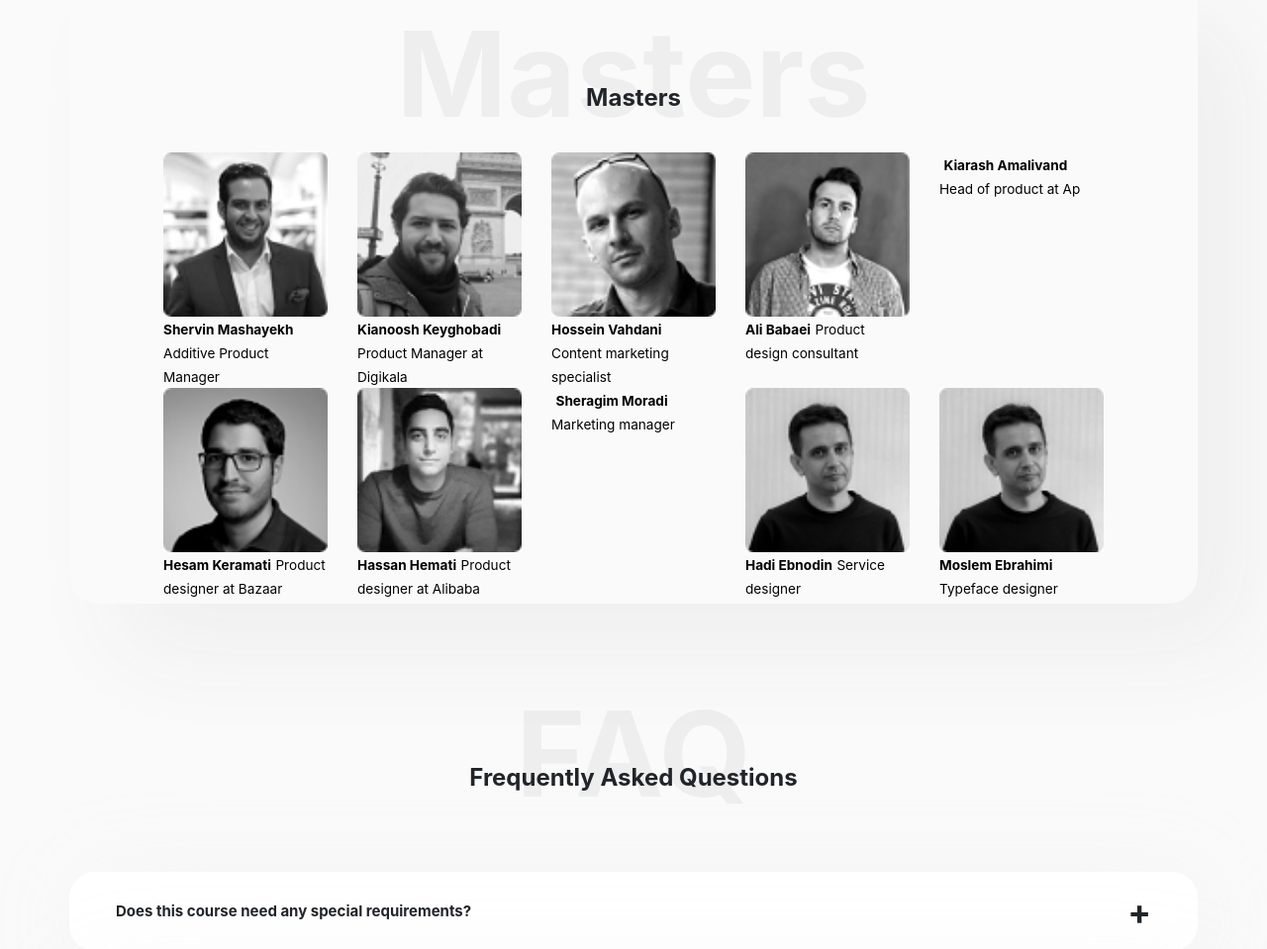
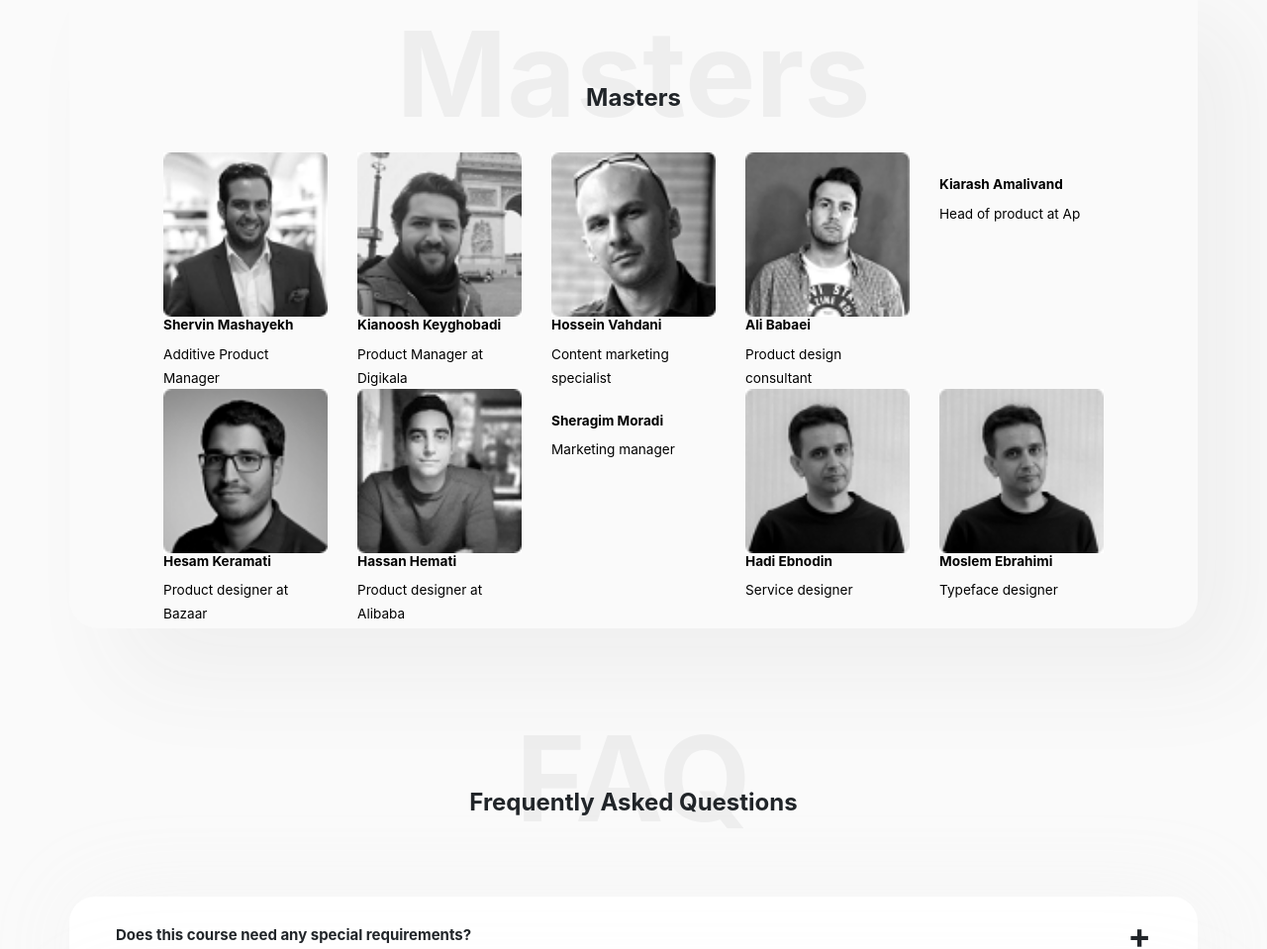
Before and after one commit to gpontes98/product-factory-test, a plain HTML site: page index.html in a window 1280 px wide. Shown: the part 5330-6289 px from the top of the page at 99% size. Drawn offline with nearby package versions, Linux system fonts and the light colour scheme; files whose address does not match are found by name.

Commit message:
Fixing issues by w3c

```diff
--- a/css/css.css
+++ b/css/css.css
@@ -203,7 +203,7 @@ p{
 .masters-gallery .container .col-sm{
     text-align: left;
 }
-.masters-gallery .container h7{
+.masters-gallery .container h6{
     font-weight: bold;
     font-size: 0.85rem;
     text-align: left;
--- a/index.html
+++ b/index.html
@@ -1,5 +1,5 @@
 <!DOCTYPE html>
-<html lang="pt-br">
+<html lang="en">
   <head>
     <title>Product Factory</title>
     <meta charset="utf-8">
@@ -57,7 +57,7 @@
 
         <!-- SLIDER SECTION -->
         <div class="container-fluid">
-            <div id="" class="carousel">
+            <div class="carousel">
                 <div class="slide container slider-backgroud-white " data-ride="carousel">
                     <!-- The slideshow -->
                     <div class="carousel-inner">
@@ -429,27 +429,27 @@
                     <div class="row">
                         <div class="col-sm">
                           <img src="images/masters/72676.png" alt="">
-                          <h7>Shervin Mashayekh</h7>
+                          <h6>Shervin Mashayekh</h6>
                           <span>Additive Product Manager</span>
                         </div>
                         <div class="col-sm">
                             <img src="images/masters/photo_2018-11-05_23-52-41.png" alt="">
-                            <h7>Kianoosh Keyghobadi</h7>
+                            <h6>Kianoosh Keyghobadi</h6>
                             <span>Product Manager at Digikala</span>
                         </div>
                         <div class="col-sm">
                             <img src="images/masters/4444444.png" alt="">
-                            <h7>Hossein Vahdani</h7>
+                            <h6>Hossein Vahdani</h6>
                             <span>Content marketing specialist</span>
                         </div>
                         <div class="col-sm">
                             <img src="images/masters/111.png" alt="">
-                            <h7>Ali Babaei</h7>
+                            <h6>Ali Babaei</h6>
                             <span>Product design consultant</span>
                         </div>
                         <div class="col-sm">
                             <img src="images/masters/222.png" alt="">
-                            <h7>Kiarash Amalivand</h7>
+                            <h6>Kiarash Amalivand</h6>
                             <span>Head of product at Ap</span>
                         </div>
                     </div>
@@ -457,27 +457,27 @@
                     <div class="row">
                         <div class="col-sm">
                             <img src="images/masters/7272.png" alt="">
-                            <h7>Hesam Keramati</h7>
+                            <h6>Hesam Keramati</h6>
                             <span>Product designer at Bazaar</span>
                         </div>
                         <div class="col-sm">
                             <img src="images/masters/hasan1.png" alt="">
-                            <h7>Hassan Hemati</h7>
+                            <h6>Hassan Hemati</h6>
                             <span>Product designer at Alibaba</span>
                         </div>
                         <div class="col-sm">
                             <img src="images/masters/2676.svg" alt="">
-                            <h7>Sheragim Moradi</h7>
+                            <h6>Sheragim Moradi</h6>
                             <span>Marketing manager</span>
                         </div>
                         <div class="col-sm">
                             <img src="images/masters/23423.png" alt="">
-                            <h7>Hadi Ebnodin</h7>
+                            <h6>Hadi Ebnodin</h6>
                             <span>Service designer</span>
                         </div>
                         <div class="col-sm">
                             <img src="images/masters/23423.png" alt="">
-                            <h7>Moslem Ebrahimi</h7>
+                            <h6>Moslem Ebrahimi</h6>
                             <span>Typeface designer</span>
                         </div>
                     </div>
@@ -675,7 +675,7 @@
                 </div>
             </div>
         </div>
-    </body>
+
         <footer>
             <div class="container-fluid background-white-footer">
                 <div class="container my-footer">
@@ -694,4 +694,5 @@
                 </div>
             </div>
         </footer>
+    </body>
 </html>
```
Lines whose indentation alone changed are shown as unchanged.
